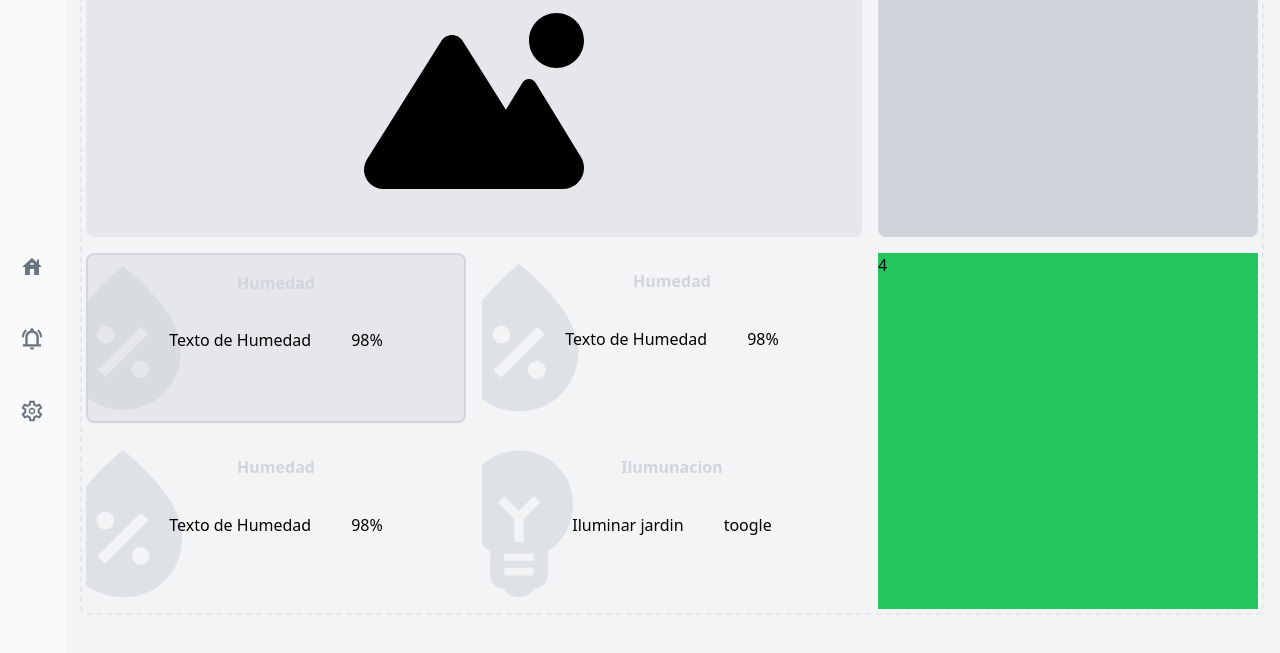
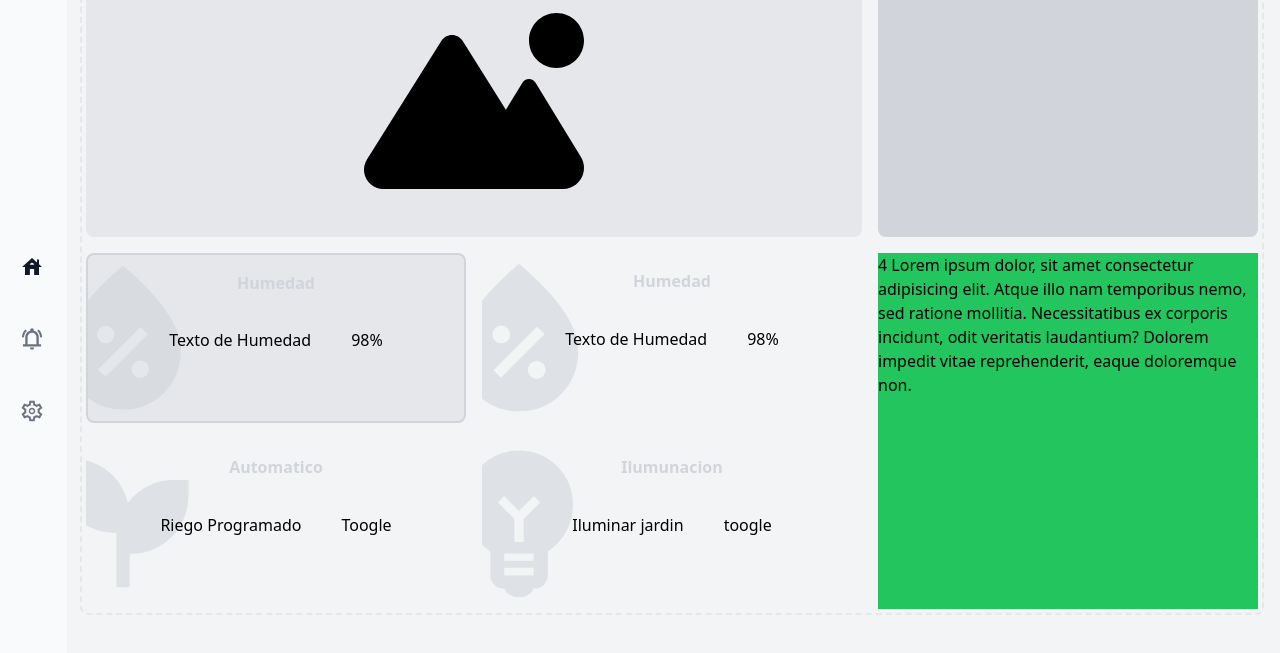
Before and after one commit to onyss11/proyect_ceti, a website: page public/index.html in a window 1280 px wide. Shown: the part 81-734 px from the top of the page. Drawn offline with nearby package versions, Linux system fonts and the light colour scheme.

Commit message:
Se mejora diceño de las cards y el aside

```diff
--- a/public/index.html
+++ b/public/index.html
@@ -30,7 +30,7 @@
                 <ul class="max-sm:flex max-sm:space-x-4 sm:space-y-8 sm:font-medium">
                     <li>
                         <a href="#"class="flex items-center p-2 text-gray-900 rounded-lg dark:text-white hover:bg-gray-100 dark:hover:bg-gray-700">
-                            <svg class="flex-shrink-0 w-6 h-6 text-gray-500 transition duration-75 dark:text-gray-400 group-hover:text-gray-900 dark:group-hover:text-white"
+                            <svg class="flex-shrink-0 w-6 h-6 transition duration-75 text-gray-900 dark:text-white"
                                 xmlns="http://www.w3.org/2000/svg" viewBox="0 96 960 960" fill="currentColor">
                                 <path d="M200 896V576H80l400-360 200 177V276h80v191l120 108.574H760V896H565V656H395v240H200Zm195-410h170q0-33-25.5-54.5T480 410q-34 0-59.5 21.342Q395 452.685 395 486Z" />
                             </svg>
@@ -100,7 +100,7 @@
     </aside> -->
 
     <!-- Elementos  -->
-    <div class="p-4 sm:ml-16 "> <!--Backgrond amarillo con un padding de 4 y responsive, se elimina el margin-left si es igual o mayor a movil -->
+    <div class="p-4 max-sm:mb-16 sm:ml-16 "> <!--Backgrond amarillo con un padding de 4 y responsive, se elimina el margin-left si es igual o mayor a movil -->
         <section class=" p-1 border-2 border-gray-200 border-dashed rounded-lg dark:border-gray-700">
 
             <div class="grid grid-cols-1 sm:grid-flow-row-dense sm:grid-cols-3 gap-4">
@@ -114,7 +114,7 @@
                     </div>
 
                     <!-- Imagen -->
-                    <div class="flex justify-center bg-gray-200 my-4">
+                    <div class="flex justify-center overflow-hidden bg-gray-200 my-4">
                         <svg class="h-56 p-6" xmlns="http://www.w3.org/2000/svg" aria-hidden="true" fill="currentColor" viewBox="0 0 640 512"><path d="M480 80C480 35.82 515.8 0 560 0C604.2 0 640 35.82 640 80C640 124.2 604.2 160 560 160C515.8 160 480 124.2 480 80zM0 456.1C0 445.6 2.964 435.3 8.551 426.4L225.3 81.01C231.9 70.42 243.5 64 256 64C268.5 64 280.1 70.42 286.8 81.01L412.7 281.7L460.9 202.7C464.1 196.1 472.2 192 480 192C487.8 192 495 196.1 499.1 202.7L631.1 419.1C636.9 428.6 640 439.7 640 450.9C640 484.6 612.6 512 578.9 512H55.91C25.03 512 .0006 486.1 .0006 456.1L0 456.1z"/></svg>
                     </div>
                 </div>
@@ -181,22 +181,24 @@
 
                             </li>
 
+                            <!-- Riego Automatico -->
                             <li class="h-[170px] w-auto overflow-hidden rounded-lg bg-gray-100 hover:bg-gray-200 transition-colors duration-300">
 
                                 <div class="relative h-full w-full ">
                                     <svg class="absolute -left-12 h-full text-gray-300 opacity-60"
                                         xmlns="http://www.w3.org/2000/svg" viewBox="0 96 960 960" fill="currentColor">
-                                    <path d="M580.118 806Q601 806 615.5 791.382q14.5-14.617 14.5-35.5Q630 735 615.382 720.5q-14.617-14.5-35.5-14.5Q559 706 544.5 720.618q-14.5 14.617-14.5 35.5Q530 777 544.618 791.5q14.617 14.5 35.5 14.5ZM378 800l246-246-42-42-246 246 42 42Zm2.118-194Q401 606 415.5 591.382q14.5-14.617 14.5-35.5Q430 535 415.382 520.5q-14.617-14.5-35.5-14.5Q359 506 344.5 520.618q-14.5 14.617-14.5 35.5Q330 577 344.618 591.5q14.617 14.5 35.5 14.5Zm99.824 384.131q-143.025 0-238.549-98.05Q145.869 794.032 145.869 648q0-103.341 82.891-225.388Q311.652 300.565 480 157.347q168.348 143.218 251.522 265.265Q814.696 544.659 814.696 648q0 146.032-95.864 244.081-95.865 98.05-238.89 98.05Z"/>
+                                    <!-- <path d="M580.118 806Q601 806 615.5 791.382q14.5-14.617 14.5-35.5Q630 735 615.382 720.5q-14.617-14.5-35.5-14.5Q559 706 544.5 720.618q-14.5 14.617-14.5 35.5Q530 777 544.618 791.5q14.617 14.5 35.5 14.5ZM378 800l246-246-42-42-246 246 42 42Zm2.118-194Q401 606 415.5 591.382q14.5-14.617 14.5-35.5Q430 535 415.382 520.5q-14.617-14.5-35.5-14.5Q359 506 344.5 520.618q-14.5 14.617-14.5 35.5Q330 577 344.618 591.5q14.617 14.5 35.5 14.5Zm99.824 384.131q-143.025 0-238.549-98.05Q145.869 794.032 145.869 648q0-103.341 82.891-225.388Q311.652 300.565 480 157.347q168.348 143.218 251.522 265.265Q814.696 544.659 814.696 648q0 146.032-95.864 244.081-95.865 98.05-238.89 98.05Z"/> -->
+                                    <path d="M442.652 933.348V625.479h-20q-64-1.131-119.935-26.196t-99.935-70.631q-45.076-46.003-68.451-106.51Q110.956 361.635 110.956 296v-88.479h86.479q63.733 0 122.356 25.09 58.623 25.089 104.861 71.171 31.305 32.305 52.017 71.917 20.712 39.612 30.722 83.474 6.31-9.421 13.282-18.026t14.24-17.365q46.232-46.082 104.848-71.171 58.617-25.09 123.369-25.09h86.479V416q0 65.635-24.884 126.142-24.884 60.507-69.942 106.51-45 45.566-101.217 70.131-56.218 24.565-117.653 25.696h-18v188.869h-75.261Z"/>
                                     </svg>
 
                                     <!-- Texto y toogle-->
 
                                     <div class="absolute w-full h-full py-4 left-1/2 transform -translate-x-1/2">
-                                            <h1 class="text-center font-bold text-gray-300"> Humedad</h1>
+                                            <h1 class="text-center font-bold text-gray-300"> Automatico</h1>
 
                                             <div class="flex h-2/3 justify-center gap-10 items-center">
-                                                <h1>Texto de Humedad</h1>
-                                                <h1>98%</h1> <!--Remplaza toggle-->
+                                                <h1>Riego Programado</h1>
+                                                <h1>Toogle</h1> <!--Remplaza toggle-->
                                             </div>
                                     </div>
                                 </div>
@@ -228,7 +230,9 @@
                             </li>
                         </ul>
                 </div>
-                <div class="bg-green-500 h-full">4</div>
+                <div class="bg-green-500 h-full">4
+                    Lorem ipsum dolor, sit amet consectetur adipisicing elit. Atque illo nam temporibus nemo, sed ratione mollitia. Necessitatibus ex corporis incidunt, odit veritatis laudantium? Dolorem impedit vitae reprehenderit, eaque doloremque non.
+                </div>
             </div>
 
             <!-- <div class="flex flex-col sm:flex-row">
```
Also changed, not shown: public/pruebas.html (+4 -3 lines).
